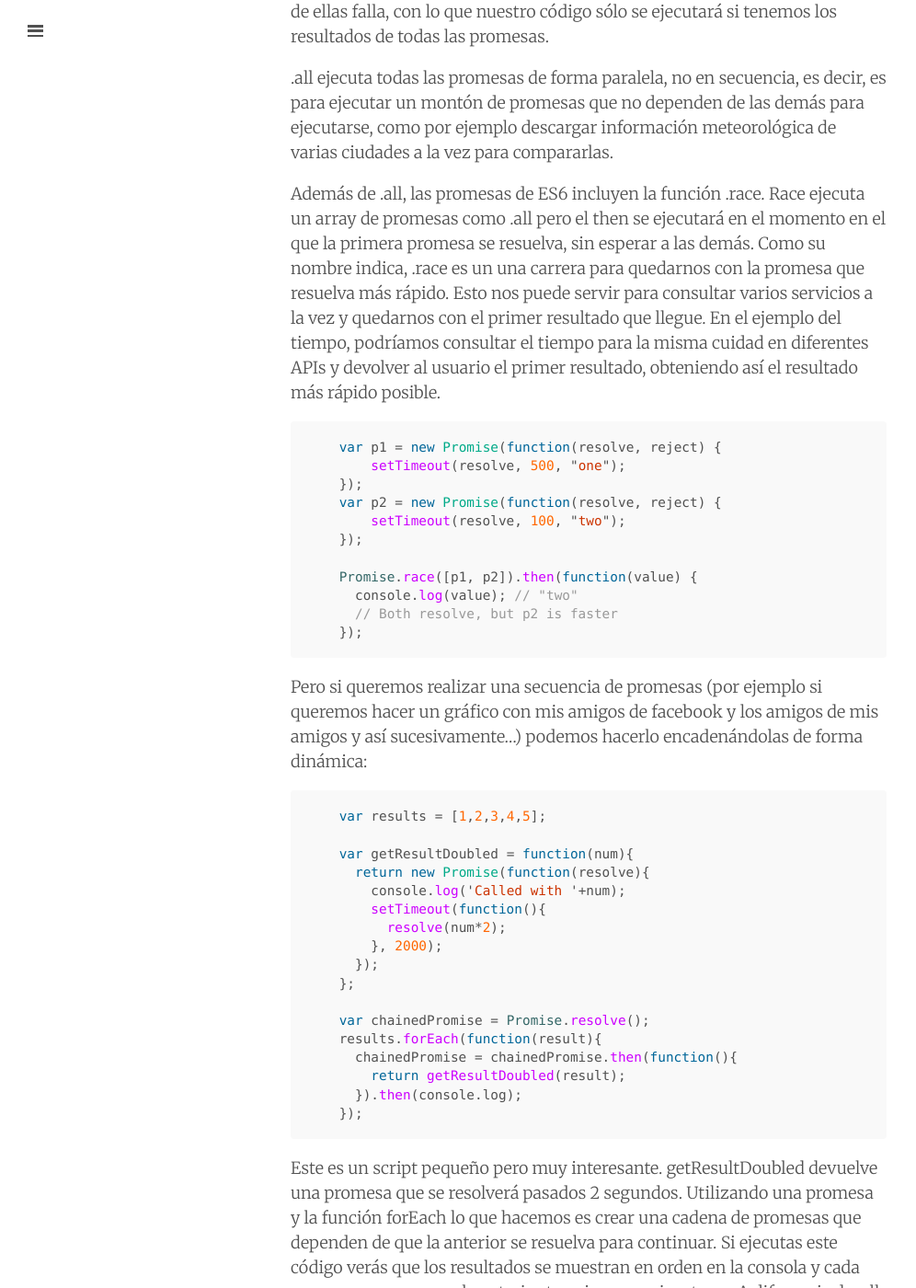
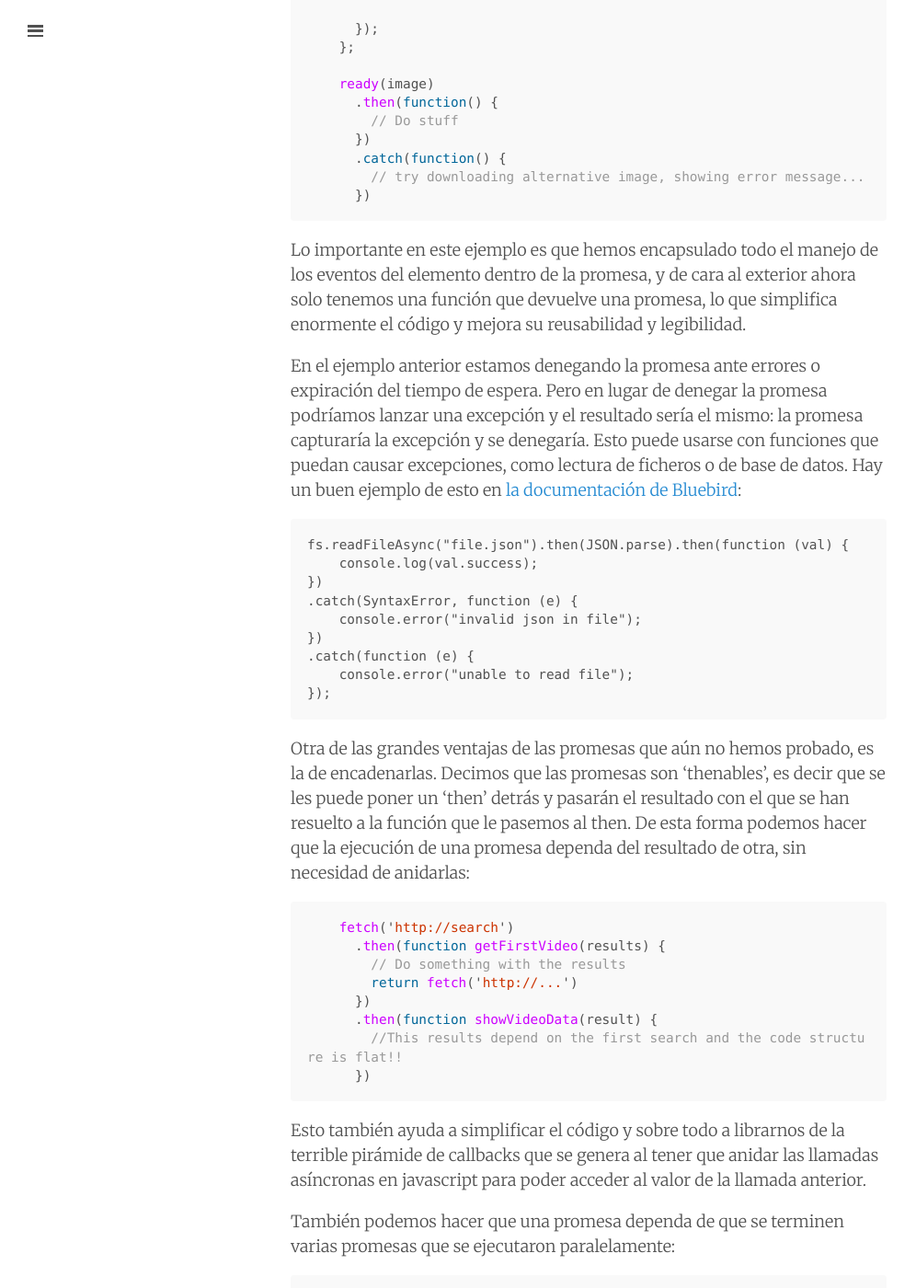
Before and after one commit to juanmirod/juanmirod.github.io, a Jekyll site: the page built from _posts/2016-11-25-promesas-en-javascript.markdown, in a window 1280 px wide and 1400 px high, scrolled down 3760 px. Shown: the whole window at 92% size, without its empty margins (0-996 px from the left). Built offline with Jekyll 4.4.1, drawn with Linux system fonts in a browser that asks for light colours; some of the changed text lies outside the part shown.

Commit message:
fea: added content to promises article

````diff
--- a/_posts/2016-11-25-promesas-en-javascript.markdown
+++ b/_posts/2016-11-25-promesas-en-javascript.markdown
@@ -9,7 +9,7 @@
 
 En esos enlaces puedes encontrar todo lo que es una Promesa y cómo funciona, pero las especificaciones no son precisamente fáciles de leer. Están bien para las personas que sufren de insomnio, pero personalmente, encuentro mucho más útil aprender con metáforas y ejemplos que muestren cómo se utiliza un concepto concreto.
 
-##¿Qué es una promesa y cómo se utiliza?
+## ¿Qué es una promesa y cómo se utiliza?
 
 Hablando de metáforas, una promesa es un futurible. Como un recibo que nos dan de un pedido que hemos hecho a una tienda online. Sabemos que va a tardar y que no lo tendremos justo al pagar, pero el recibo y su localizador nos aseguran que tendremos el producto en el futuro.
 
@@ -39,13 +39,13 @@
 
 Así dicho parece que lo que estamos haciendo es complicar las cosas, pero las promesas tienen dos ventajas principales:
 
-1. Nos devuelven el control. Gracias a las promesas, mantenemos control sobre la ejecución de nuestro programa, que antes delegábamos en una llamada asíncrona que podía o no terminar. Ahora con las promesas podemos operar independientemente de lo que pase con la llamada asíncrona.
+1. Nos devuelven el control. Gracias a las promesas, mantenemos control sobre la ejecución de nuestro programa, que antes delegábamos en una llamada asíncrona que podía o no terminar. Ahora con las promesas podemos operar independientemente de lo que pase con la llamada asíncrona. Además las promesas tienen la gran ventaja de que si el código lanza una excepción dentro de la Promesa, ésta la capturará y la devolverá convenientemente con la función 'catch'.
 
 2. Las promesas se pueden encadenar. Podemos hacer que la ejecución de una promesa dependa de otra, o esperar a que todo un grupo de promesas se resuelvan. Esto hace que el código sea mucho menos engorroso y mucho más fácil de leer y mantener.
 
-Vamos a ver varios ejemplos prácticos y su implementación para aclarar conceptos.
+## Vamos a ver varios ejemplos prácticos y su implementación para aclarar conceptos.
 
-El ejemplo típico de utilización de una promesa es una llamada AJAX, si has usado jQuery la sintaxis es muy similar, y de hecho en jQuery 3.0 han modificado el código para que se comporte como una Promesa, ya que antes había algunas diferencias.
+El ejemplo típico de utilización de una promesa es una llamada AJAX. Si has usado jQuery, la sintaxis es muy similar, y de hecho en jQuery 3.0 han modificado el código para que se comporte como una Promesa, ya que antes había algunas diferencias.
 
 ```javascript
     $.get('http://...')
@@ -57,7 +57,7 @@
       });
 ```
 
-Pero si no necesitamos jQuery para nada más a lo mejor no queremos incluirlo sólo para esto. Eso sí, la API de XMLHttp no utiliza promesas, sino eventos, y es bastante más complicada de usar. Por suerte los navegadores ya comienzan a soportar la función 'fetch', que devuelve una promesa y funciona de forma parecida a la función ajax de jQuery:
+Pero si no necesitamos jQuery para nada más a lo mejor no queremos incluirlo sólo para esto. Eso sí, la API de XMLHttp no utiliza promesas, sino eventos, y es bastante más complicada de usar. Por suerte los navegadores ya comienzan a soportar la función ['fetch'](https://developer.mozilla.org/en-US/docs/Web/API/Fetch_API), que devuelve una promesa y funciona de forma parecida a la función ajax de jQuery, pero usando la terminología estandard:
 
 ```javascript
     fetch('http://...')
@@ -69,7 +69,7 @@
       })
 ```
 
-Estas funciones sólo són válidas para peticiones AJAX, las promesas no se restringen solo a esto, podemos usarlas para cualquier operación no síncrona, como vimos en el primer ejemplo de la función que se ejecuta tras 10 segundos, para encapsular la ejecución de eventos, controlar procesos que tardan cierto tiempo en ejecutarse, peticiones a la cache, etc.
+Estas funciones sólo són válidas para peticiones AJAX, las promesas no se restringen solo a esto, podemos usarlas para cualquier operación no síncrona. Como vimos en el primer ejemplo de la función que se ejecuta tras 10 segundos, para encapsular la ejecución de eventos, controlar procesos que tardan cierto tiempo en ejecutarse, peticiones a la cache, etc.
 
 Un ejemplo diferente de cómo utilizar una promesa es utilizarlas para ejecutar nuestra aplicación cuando el DOM se ha cargado y está listo.
 
@@ -94,7 +94,55 @@
     });
 ```
 
-Otra de las grandes ventajas de las promesas que aún no hemos probado es la de encadenarlas. Decimos que las promesas son 'thenables', es decir que se les puede poner un 'then' detrás y pasarán el resultado con el que se han resuelto a la función que le pasemos al then. De esta forma podemos hacer que la ejecución de una promesa dependa del resultado de otra, sin necesidad de anidarlas:
+Además de 'resolverse' las promesas pueden 'denegarse', una promesa una vez tome un valor no se modificará, es decir, si se resuelve y algo más tarde tratamos de denegarla la promesa ignorará la llamada a reject y mantendrá el valor con el que se resolvió. Esto hace que podamos añadir un tiempo de expiración a nuestras promesas, por ejemplo para una petición o un evento que esperamos que se ejecute antes de un tiempo determinado, podríamos añadir un tiempo máximo por el que esperar a que se descargue una imagen o un script y si se supera ese tiempo, tomarlo como un error:
+
+```javascript
+    function ready(element) {
+
+      return new Promise(function(resolve, reject) {
+
+        element.addEventListener('onload', function() {
+          resolve();
+        });
+
+        element.addEventListener('onerror', function(err) {
+          reject('There was an error');
+        });
+
+        // timeout in 1s
+        setTimeout(function(){
+          reject('Something must be wrong, try again or fallback to something else');
+        }, 1000)
+
+      });
+    };
+
+    ready(image)
+      .then(function() {
+        // Do stuff
+      })
+      .catch(function() {
+        // try downloading alternative image, showing error message...
+      })
+```
+
+Lo importante en este ejemplo es que hemos encapsulado todo el manejo de los eventos del elemento dentro de la promesa, y de cara al exterior ahora solo tenemos una función que devuelve una promesa, lo que simplifica enormente el código y mejora su reusabilidad y legibilidad.
+
+En el ejemplo anterior estamos denegando la promesa ante errores o expiración del tiempo de espera. Pero en lugar de denegar la promesa podríamos lanzar una excepción y el resultado sería el mismo: la promesa capturaría la excepción y se denegaría. Esto puede usarse con funciones que puedan causar excepciones, como lectura de ficheros o de base de datos. Hay un buen ejemplo de esto en [la documentación de Bluebird](http://bluebirdjs.com/docs/why-promises.html):
+
+```
+fs.readFileAsync("file.json").then(JSON.parse).then(function (val) {
+    console.log(val.success);
+})
+.catch(SyntaxError, function (e) {
+    console.error("invalid json in file");
+})
+.catch(function (e) {
+    console.error("unable to read file");
+});
+```
+
+Otra de las grandes ventajas de las promesas que aún no hemos probado, es la de encadenarlas. Decimos que las promesas son 'thenables', es decir que se les puede poner un 'then' detrás y pasarán el resultado con el que se han resuelto a la función que le pasemos al then. De esta forma podemos hacer que la ejecución de una promesa dependa del resultado de otra, sin necesidad de anidarlas:
 
 ```javascript
     fetch('http://search')
@@ -106,6 +154,9 @@
         //This results depend on the first search and the code structure is flat!!
       })
 ```
+
+Esto también ayuda a simplificar el código y sobre todo a librarnos de la terrible pirámide de callbacks que se genera al tener que anidar las llamadas asíncronas en javascript para poder acceder al valor de la llamada anterior.
+
 
 También podemos hacer que una promesa dependa de que se terminen varias promesas que se ejecutaron paralelamente:
 
@@ -135,7 +186,15 @@
     });
 ```
 
-Pero si queremos realizar una secuencia de promesas (por ejemplo si queremos hacer un gráfico con mis amigos de facebook y los amigos de mis amigos y así sucesivamente...) podemos hacerlo encadenándolas de forma dinámica:
+Estas funciones pueden crearse gracias a que, como comentaba antes, las Promesas encapsulan operaciones asíncronas devolviéndonos siempre el mismo interface y por tanto creando una forma fácil de manipularlas y agruparlas. Tanto es así que las promesas cumplen una serie de [propiedades matemáticas](https://medium.com/@jamiedixon/promises-and-arrays-are-the-same-5ea68a4d769b#.ogdbn4l4s) que hacen que podamos usarlas con operaciones como map/filter/reduce, esto es lo que hace [Bluebird](http://bluebirdjs.com/docs/api-reference.html), dándonos todo el repertorio de operaciones que podemos hacer con promesas, lo que resulta muy útil cuando todas nuestras librerías devuelven promesas y podemos manejarlas a alto nivel. Además, si nuestra librería no está escrita con promesas, sino con el estilo de callbacks de node, pero queremos aprovechar las ventajas de las promesas, Bluebird nos da una función para convertir las funciones que usan callbacks a promesas: [promisify](http://bluebirdjs.com/docs/api/promise.promisify.html)
+
+## Anti-patrones al utilizar promesas
+
+A la hora de usar promesas también hay que tener cuidado de no caer en algunas malas prácticas que harán que perdamos las ventajas de las promesas por el camino. Seguiré editando el artículo y añadiéndo ejemplos en cuanto pueda, pero mientras dejo un par de artículos sobre el tema: [Bluebird - Anti-patterns](http://bluebirdjs.com/docs/anti-patterns.html) y [Promises anti-patterns en taoofcode](http://taoofcode.net/promise-anti-patterns/)
+
+## Encadenando promesas de forma dinámica
+
+Como último apunte y curiosidad sobre uso de las promesas quiero proponer un pequeño ejercicio. Imaginemos que queremos realizar una secuencia de promesas de forma dinámica (por ejemplo si queremos hacer un gráfico con mis amigos de facebook y los amigos de mis amigos y así sucesivamente...) es decir, no sabemos a priori, cuántos pasos o qué camino implicará el cálculo, con lo que no podemos escribir la secuencia. Esto puede hacerse de forma más fácil y legible con las funciones de Bluebir, pero como ejercicio probemos a hacerlo sólo con ES6. Podemos hacerlo encadenándolas de forma dinámica:
 
 ```javascript
     var results = [1,2,3,4,5];
@@ -157,11 +216,10 @@
     });
 ```
 
-Este es un script pequeño pero muy interesante. getResultDoubled devuelve una promesa que se resolverá pasados 2 segundos. Utilizando una promesa y la función forEach lo que hacemos es crear una cadena de promesas que dependen de que la anterior se resuelva para continuar. Si ejecutas este código verás que los resultados se muestran en orden en la consola y cada promesa espera a que la anterior termine para ejecutarse. A diferencia de .all y .race, que ejecuta todas las promesas en paralelo, nuestro código las ejecuta en serie. Este código no es tan habitual ya que implica una gran dependencia entre las llamadas, pero es un buen ejercicio para entender como encadenar las promesas y además no hay una función en ES6 que nos de esta funcionalidad como sucede con .all.
+Este es un script pequeño pero muy interesante. getResultDoubled devuelve una promesa que se resolverá pasados 2 segundos. Utilizando una promesa y la función forEach lo que hacemos es crear una cadena de promesas que dependen de que la anterior se resuelva para continuar. Si ejecutas este código verás que los resultados se muestran en orden en la consola y cada promesa espera a que la anterior termine para ejecutarse. A diferencia de .all y .race, que ejecuta todas las promesas en paralelo, nuestro código las ejecuta en serie. Este código no es nada habitual ya que implica una gran dependencia muy directa entre las llamadas, sin ningún tipo de tratamiento intermedio, normalmente aunque tengas que crear promesas de forma dinámica el código no será tan conciso como este. Pero es un ejercicio interesante para ver cómo se pueden encadenar las promesas de forma dinámica.
 
-# Anti-patrones al utilizar promesas
+## Conclusiones
 
-http://bluebirdjs.com/docs/anti-patterns.html
-http://taoofcode.net/promise-anti-patterns/
+La conslusión a todo esto: utiliza promesas para mejorar la legibilidad y fiabilidad de tu código y recuperar el control de la ejecución del código asíncrono. Este es un artículo largo, pero solo he dado un repaso superficial a las propiedades y usos de las promesas, es importante aprender a usarlas correctamente, pero son una herramienta muy poderosa para mejorar tu código en JavaScript.
 
-(Este artículo todavía está en desarrollo, seguiré añadiendo ejemplos de uso, así como anti-patrones y libros y artículos de referencia muy pronto.)
+(Este artículo todavía está en desarrollo, seguiré añadiendo ejemplos de uso, así como anti-patrones y libros y artículos de referencia muy pronto. Si encuentras una errata o quiere hacer alguna aportación, estaré encantado de recibir tus comentarios o PRs en [Github](https://github.com/juanmirod/juanmirod.github.io/blob/master/_posts/2016-11-25-promesas-en-javascript.markdown))
````
